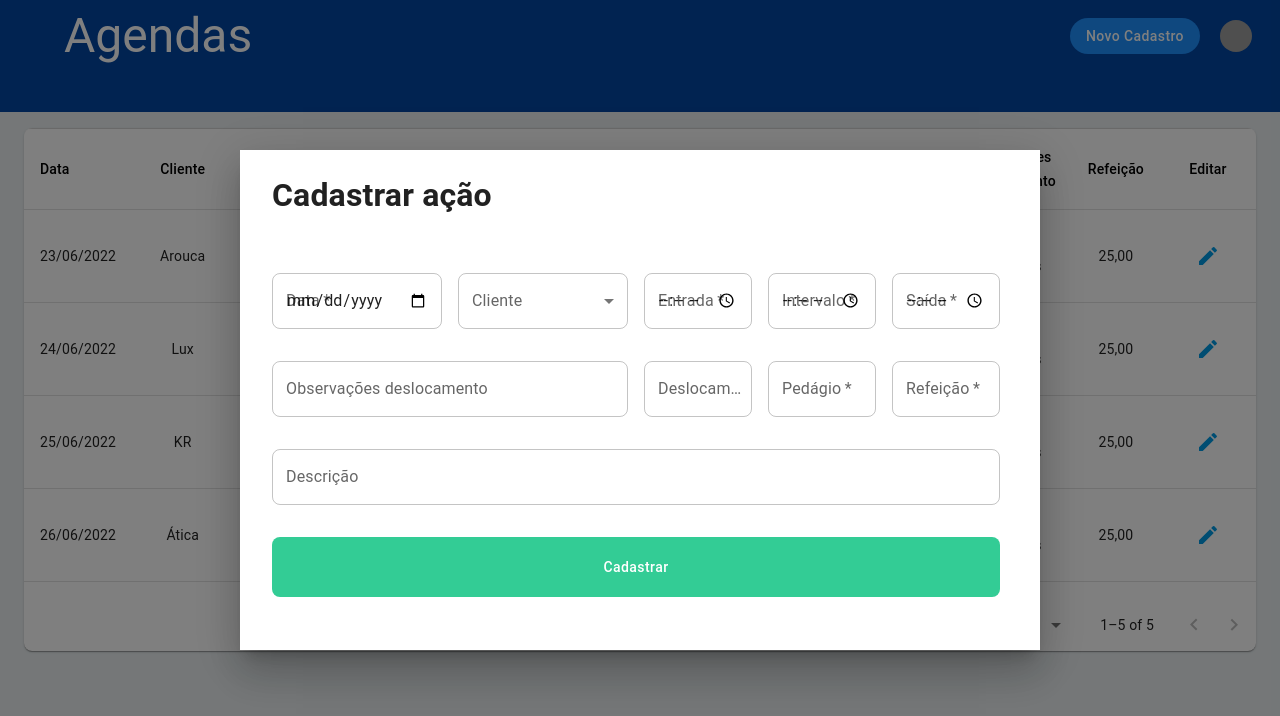
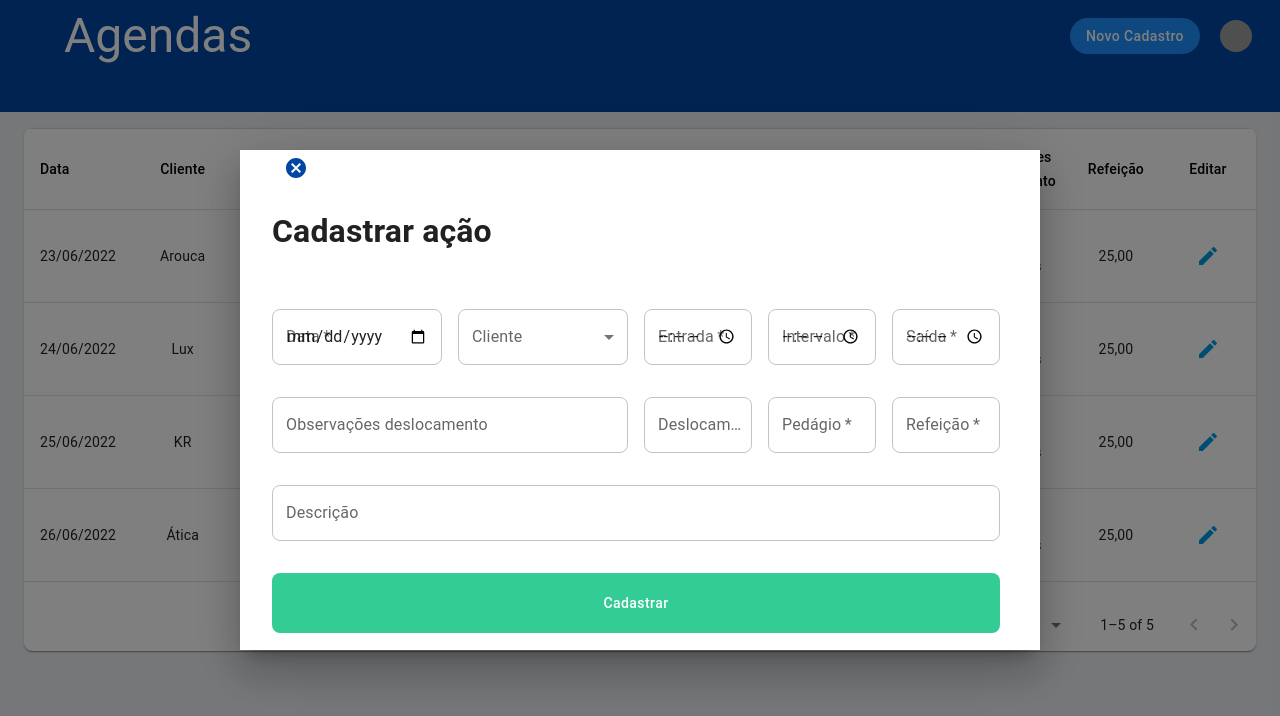
Before and after one commit to Vitinsuav/CCSTecno, a Next.js app: page /dashboard in a window 1280 px wide. Both pictures are taken after a click on the button "Novo Cadastro". Shown: the top 716 px of the page. Built offline with nearby package versions, Linux system fonts and the light colour scheme; grey boxes are pictures that could not be loaded.

Commit message:
versão com modais

```diff
--- a/src/components/Header.tsx
+++ b/src/components/Header.tsx
@@ -11,6 +11,7 @@ import { styled } from '@mui/material/styles';
 import Paper from '@mui/material/Paper';
 import MenuItem from '@mui/material/MenuItem';
 import Modal from '@mui/material/Modal';
+import CancelIcon from '@mui/icons-material/Cancel';
 
 let theme = createTheme({
   palette: {
@@ -217,7 +218,8 @@ export default function Header(onOpenNewTransactionModal: HeaderProps) {
                   aria-labelledby="modal-modal-title"
                   aria-describedby="modal-modal-description"
                 >
-                  <Box sx={style}>
+                <Box sx={style}>
+                  <Button onClick={handleClose}><CancelIcon></CancelIcon></Button>
                       <Grid container rowSpacing={4} spacing={2} sx={{pr:5, pl:1}}>
                           <Grid item xs={12} >
                                 <h1>Cadastrar ação</h1>
--- a/src/components/Table.tsx
+++ b/src/components/Table.tsx
@@ -12,6 +12,7 @@ import { Box, Button, TextField } from '@mui/material';
 import Paper from '@mui/material/Paper';
 import MenuItem from '@mui/material/MenuItem';
 import Modal from '@mui/material/Modal';
+import CancelIcon from '@mui/icons-material/Cancel';
 
 import DeleteIcon from '@mui/icons-material/Delete';
 import EditIcon from '@mui/icons-material/Edit';
@@ -143,13 +144,14 @@ export default function StickyHeadTable() {
                 <StyledTableCell align="center">{row.pedagio}</StyledTableCell>
                 <StyledTableCell align="center">{row.obs}</StyledTableCell>
                 <StyledTableCell align="center">{row.refeicao}</StyledTableCell>
-                <StyledTableCell align="center"><Button onClick={handleOpen}>
+                <StyledTableCell align="center"><Button onClick={handleOpen}><EditIcon></EditIcon></Button>
                 <Modal
                   open={open}
                   aria-labelledby="modal-modal-title"
                   aria-describedby="modal-modal-description"
                 >
                   <Box sx={style}>
+                    <Button onClick={handleClose}><CancelIcon></CancelIcon></Button>
                       <Grid container rowSpacing={4} spacing={2} sx={{pr:5, pl:1}}>
 
                           <Grid item xs={12} >
@@ -257,7 +259,7 @@ export default function StickyHeadTable() {
                       </Grid>
                   </Box>
               </Modal>
-              <EditIcon></EditIcon></Button></StyledTableCell>
+              </StyledTableCell>
 
               </StyledTableRow>
             ))}
```
